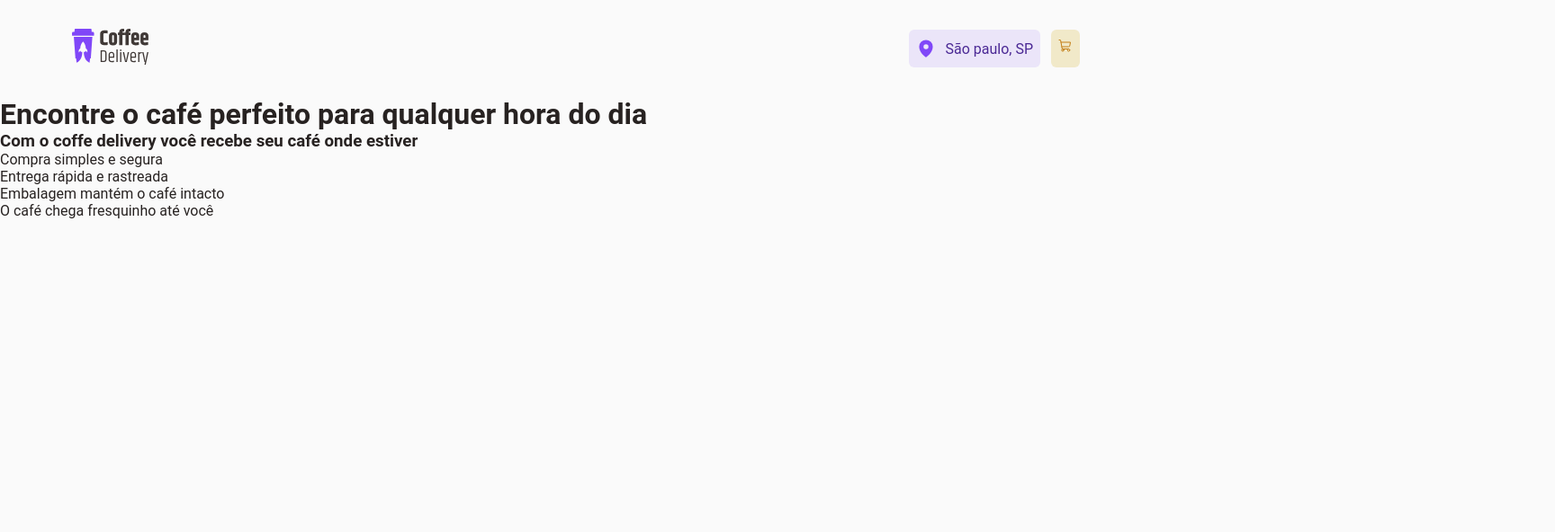
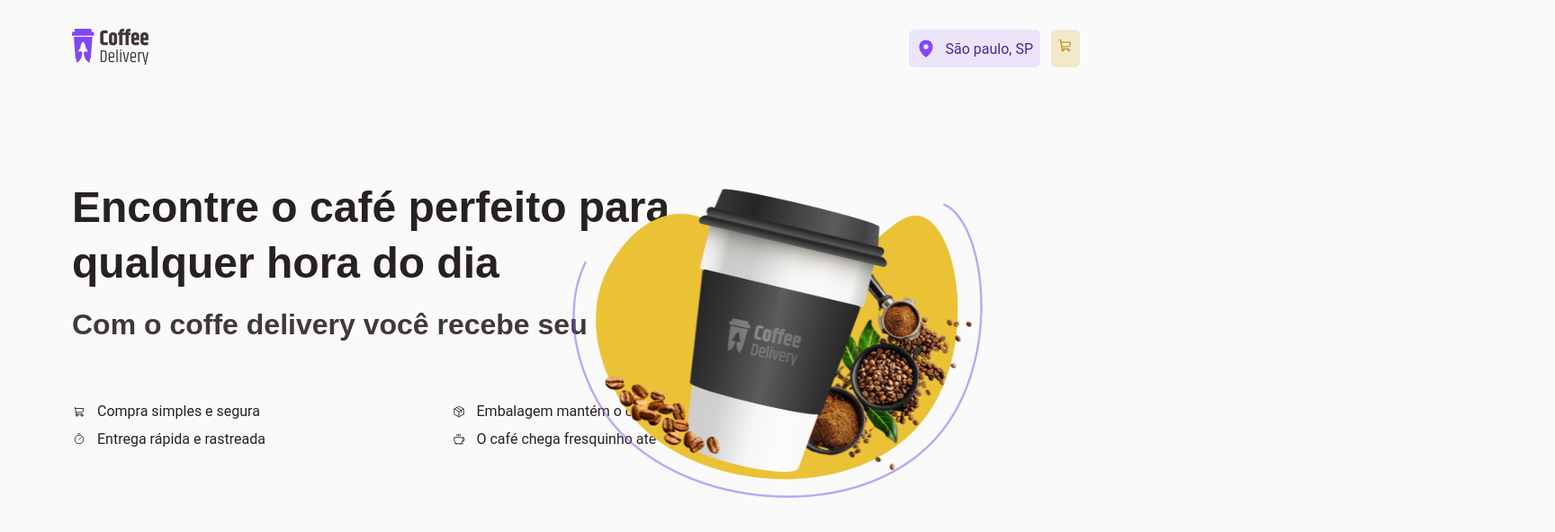
Before and after one commit to santanaIgot/coffe_project, a React (Vite) app: page / in a window 1280 px wide. Shown: the top 592 px of the page at 90% size, 1728 px wide, since content can reach past the window. Built offline with nearby package versions, Linux system fonts and the light colour scheme.

Commit message:
[feature] - implemented heading

```diff
--- a/src/Pages/Home/index.tsx
+++ b/src/Pages/Home/index.tsx
@@ -1,20 +1,45 @@
-
-
+import { Coffee, Package, ShoppingCart, Timer } from "phosphor-react";
+import CoffeImage from "../../assets/Coffe.svg";
+import { Heading, HeroContent, HeroSection, Info } from "./styles";
 
 export function Home() {
-    return(
-        <div>
+  return (
+    <div>
+      <HeroSection>
+        <HeroContent>
+          <div>
+            <Heading>
+              <h1>
+                Encontre o café perfeito para <br /> qualquer hora do dia{" "}
+              </h1>
+              <span>
+                Com o coffe delivery você recebe seu café onde estiver
+              </span>
+            </Heading>
 
-            <div>
-                <h1>Encontre o café perfeito para qualquer hora do dia </h1>
-                <h3>Com o coffe delivery você recebe seu café onde estiver</h3>
-            </div>
+            <Info>
+              <div>
+                <ShoppingCart />
+                <span>Compra simples e segura</span>
+              </div>
+              <div>
+                <Package/>
+                <span>Embalagem mantém o café intacto</span>
+              </div>
+              <div>
+                <Timer/>
+                <span>Entrega rápida e rastreada</span>
+              </div>
+              <div>
+                <Coffee/>
+                <span>O café chega fresquinho até você</span>
+              </div>
+            </Info>
 
-
-            <p>Compra simples e segura</p>
-            <p>Entrega rápida e rastreada</p>
-            <p>Embalagem mantém o café intacto</p>
-            <p>O café chega fresquinho até você</p>
-        </div>
-    )
+            <img src={CoffeImage} id="hero-bg" />
+          </div>
+        </HeroContent>
+      </HeroSection>
+    </div>
+  );
 }
--- a/src/Pages/Home/styles.ts
+++ b/src/Pages/Home/styles.ts
@@ -1 +1,69 @@
 import {styled} from  "styled-components"
+import { mixins } from "../../styles/mixins"
+
+
+
+export const HeroSection = styled.section`
+    position: relative;
+
+    img#hero-bg{
+        position: absolute;
+        top: 100px;
+        left: 0;
+        max-height:350px;
+        width: 135vw;
+        object-fit: contain;
+    }
+`
+
+export const Heading = styled.div`
+    display: flex;
+    flex-direction: column;
+    gap: 16px;
+
+    > h1{
+        ${mixins.fonts.titleXL}
+        color: ${({theme}) => theme.colors["base-title"] };
+    }
+
+    > span{
+        ${mixins.fonts.titleL}
+        color: ${({theme}) => theme.colors["base-subtitle"]};
+    }
+
+`
+
+export const HeroContent = styled.div`
+    max-width: 1160px;
+    padding: 92px 20px;
+    margin: 0 auto;
+    display: flex;
+    gap: 56px;
+
+    > div{
+        display: flex;
+        flex-direction: column;
+        gap: 66px;
+    }
+
+`
+
+
+export const Info = styled.div`
+    display: grid;
+    grid-template-columns: 1fr 1fr;
+    grid-row-gap: 12px;
+
+    > div{
+        display:flex;
+        align-items: center;
+        gap: 12px;
+    }
+
+    svg{
+        padding: 1px;
+        border-radius: 999px;
+    }
+
+
+`
--- /dev/null
+++ b/src/styles/mixins.ts
@@ -0,0 +1,89 @@
+import { css } from 'styled-components'
+
+export const mixins = {
+  fonts: {
+    titleXL: css`
+      font-family: 'Baloo 2', sans-serif;
+      font-size: 3rem;
+      line-height: 130%;
+      font-weight: 800;
+    `,
+
+    titleL: css`
+      font-family: 'Baloo 2', sans-serif;
+      font-size: 2rem;
+      line-height: 130%;
+      font-weight: 800;
+    `,
+
+    titleM: css`
+      font-family: 'Baloo 2', sans-serif;
+      font-size: 1.5rem;
+      line-height: 130%;
+      font-weight: 800;
+    `,
+
+    titleS: css`
+      font-family: 'Baloo 2', sans-serif;
+      font-size: 1.25rem;
+      line-height: 130%;
+      font-weight: 700;
+    `,
+
+    titleXS: css`
+      font-family: 'Baloo 2', sans-serif;
+      font-size: 1.125rem;
+      line-height: 130%;
+      font-weight: 700;
+    `,
+
+    textL: css`
+      font-family: 'Roboto', sans-serif;
+      font-size: 1.25rem;
+      line-height: 130%;
+      font-weight: 400;
+    `,
+
+    textM: css`
+      font-family: 'Roboto', sans-serif;
+      font-size: 1rem;
+      line-height: 130%;
+      font-weight: 400;
+    `,
+
+    textS: css`
+      font-family: 'Roboto', sans-serif;
+      font-size: 0.875rem;
+      line-height: 130%;
+      font-weight: 400;
+    `,
+
+    textXS: css`
+      font-family: 'Roboto', sans-serif;
+      font-size: 0.75rem;
+      line-height: 130%;
+      font-weight: 700;
+    `,
+
+    tag: css`
+      font-family: 'Roboto', sans-serif;
+      font-size: 0.625rem;
+      line-height: 130%;
+      font-weight: 700;
+    `,
+
+    buttonG: css`
+      font-family: 'Roboto', sans-serif;
+      font-size: 0.875rem;
+      line-height: 160%;
+      font-weight: 700;
+    `,
+
+    buttonM: css`
+      font-family: 'Roboto', sans-serif;
+      font-size: 0.75rem;
+      line-height: 160%;
+      font-weight: 400;
+    `,
+  },
+}
```
Also changed, not shown: src/assets/Coffe.svg (added).
